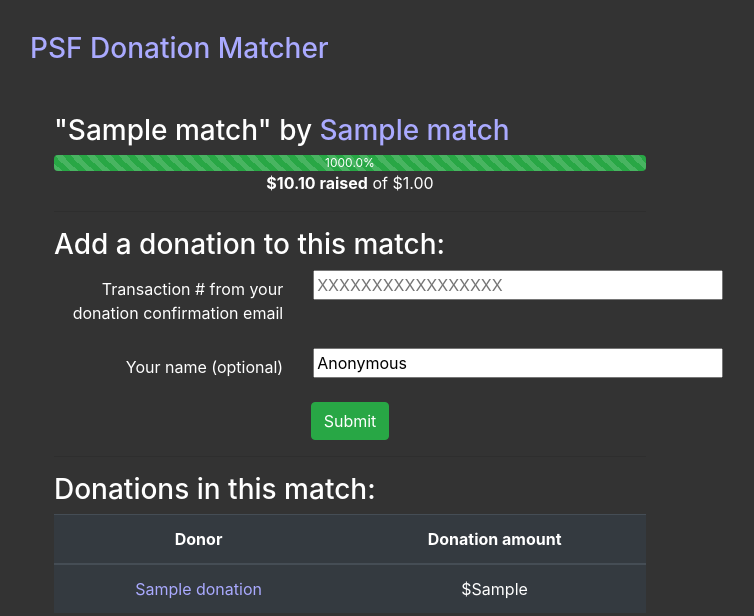
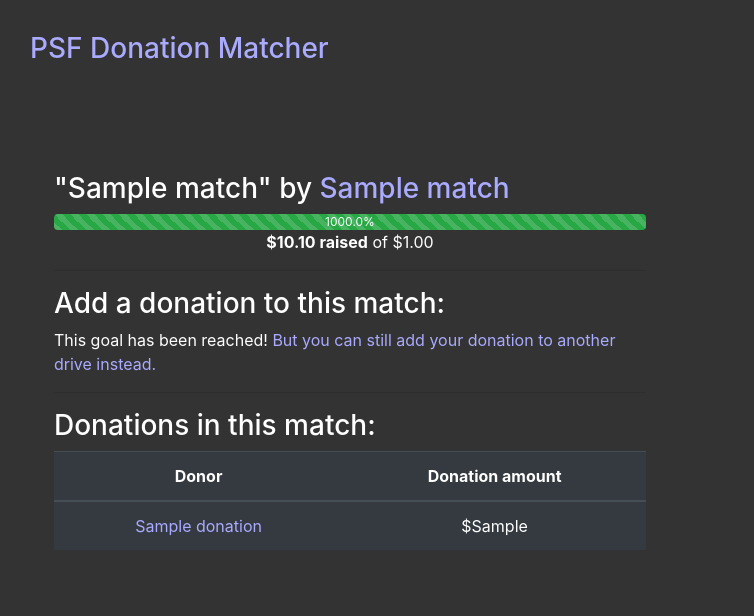
Before and after one commit to di/matcher, a Flask app: page /match/1/ in a window 1280 px wide. Shown: the top 616 px of the page, without its empty margins (290-1044 px from the left). Run offline with Flask 2, Linux system fonts and the light colour scheme; tables that the repository leaves empty hold one stand-in row (values such as "Sample post"); some libraries are stand-ins or nearby versions.

Commit message:
Add cutoff

```diff
--- a/matcher/templates/match.html
+++ b/matcher/templates/match.html
@@ -13,6 +13,7 @@
 <b>${{ match.total_dollars }}.{{ "%02d" % match.total_cents }} raised</b> of ${{ match.goal_dollars }}.00
 <hr>
 <h3>Add a donation to this match:</h3>
+{% if match.total_dollars < match.goal_dollars %}
 {{ form_errors(form) }}
 <form method="POST">
     <div class="form-group row">
@@ -29,6 +30,11 @@
     </div>
     <input type="submit" class="btn btn-success">
 </form>
+{% else %}
+<p>
+This goal has been reached! <a href="{{ url_for('index') }}">But you can still add your donation to another drive instead.</a>
+</p>
+{% endif %}
 {% if match.donations %}
     <hr>
     <h3>Donations in this match:</h3>
```
Also changed, not shown: 1 other file.
